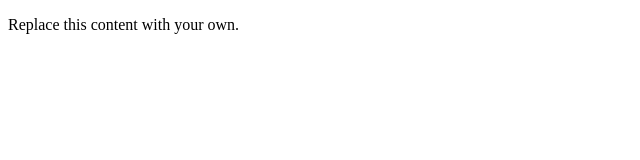
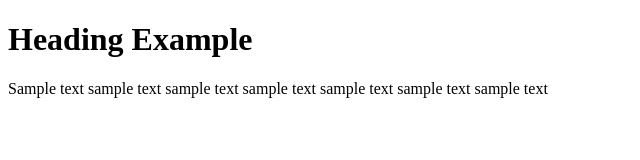
Before and after one commit to brandanbath/bbsite, a plain HTML site: page index.html in a window 1280 px wide. Shown: the whole page, without its empty margins (0-640 px from the left). Drawn offline with Linux system fonts and the light colour scheme.

Commit message:
added heading and paragraph

```diff
--- a/index.html
+++ b/index.html
@@ -5,6 +5,8 @@
     <title>Example Title</title>
   </head>
   <body>
-    <p>Replace this content with your own.</p>
+    <h1>Heading Example</h1>
+    <p>Sample text sample text sample text sample text
+    sample text sample text sample text</p>
   </body>
 </html>
```
